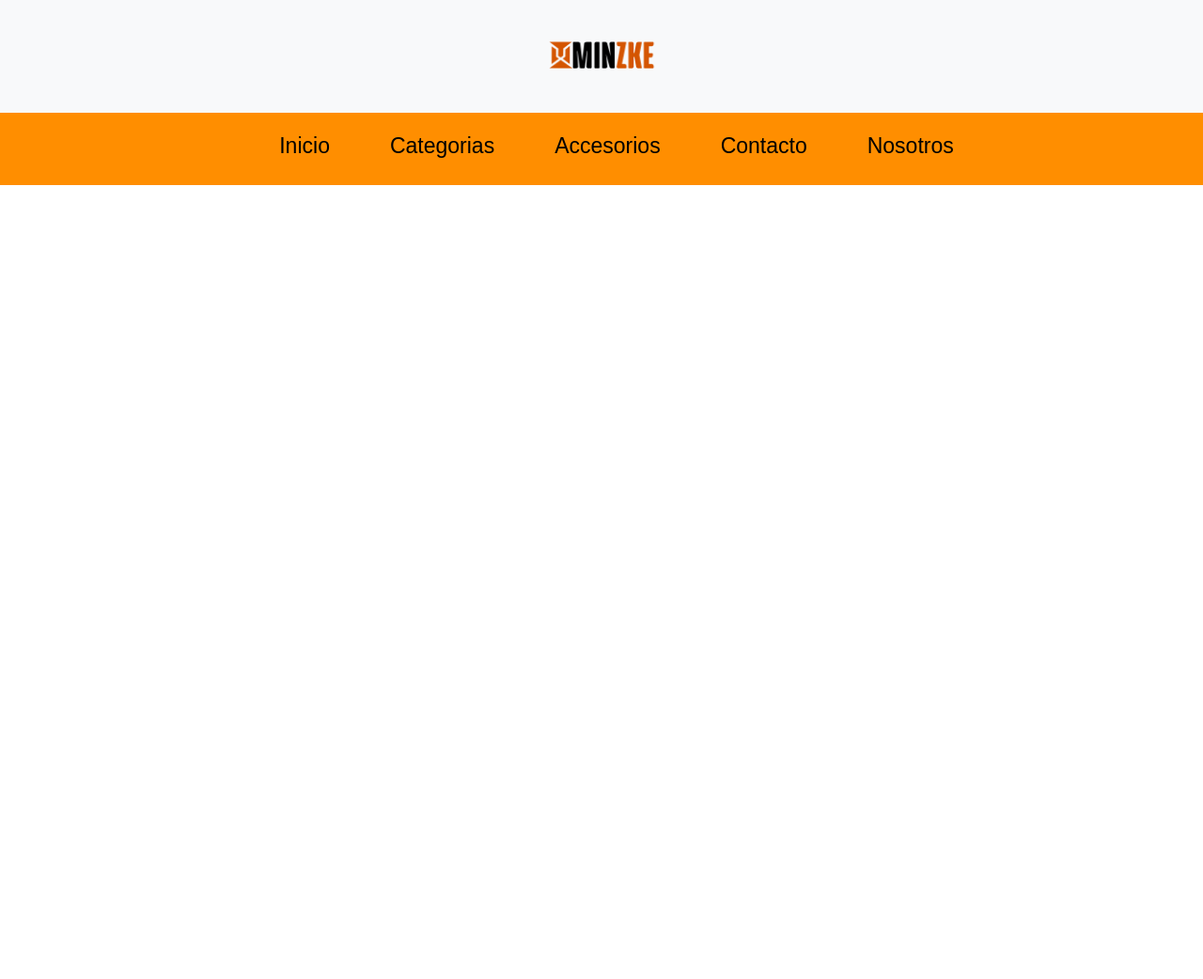
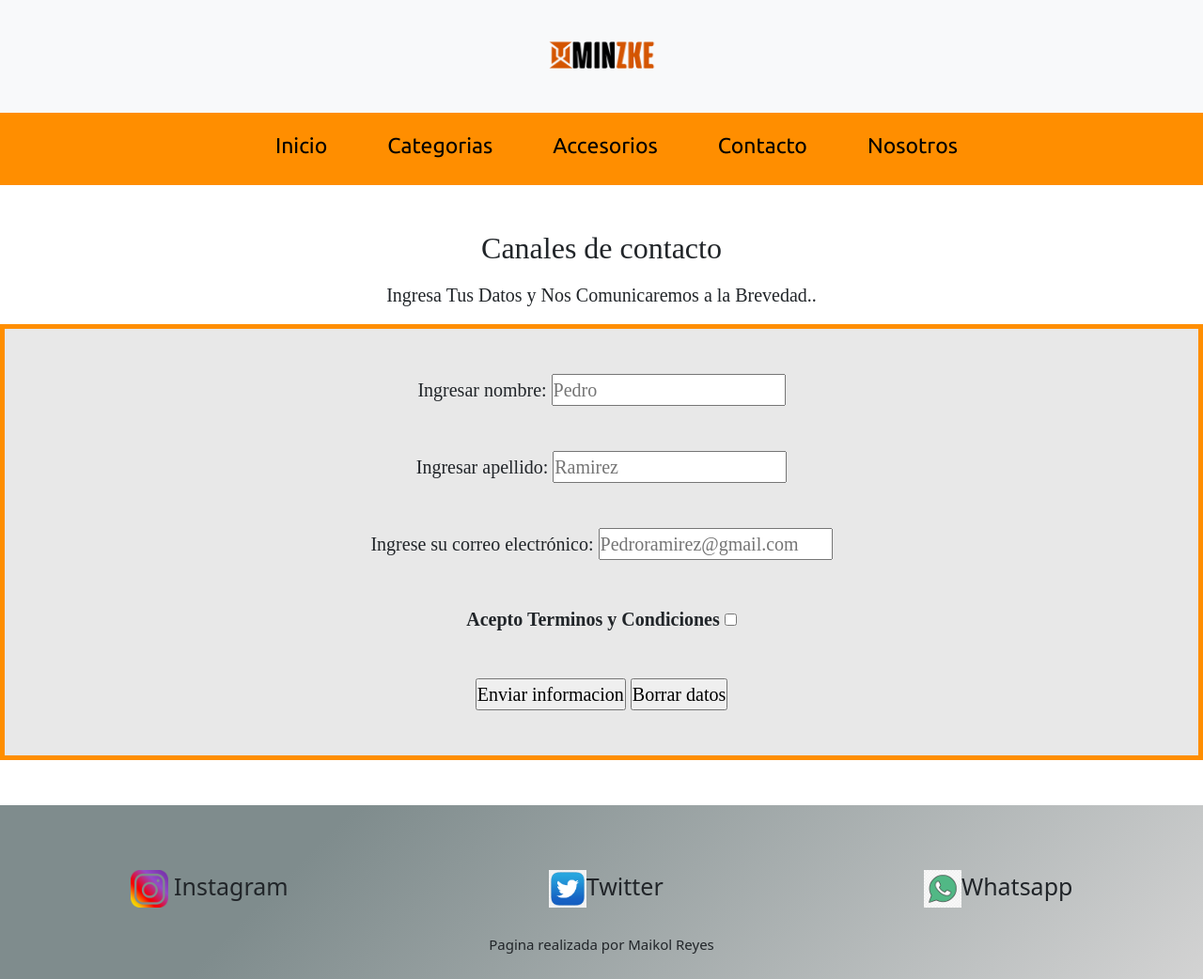
Before and after one commit to MaikolReyes/Minzke-2.0, a plain HTML site: page pages/contacto.html in a window 1280 px wide. Shown: the whole page at 94% size. Before the commit the page ends 800 px from the top, so only its background shows below. Drawn offline with nearby package versions, Linux system fonts and the light colour scheme.

Commit message:
pagina de contacto realizada

```diff
--- a/css/estilos.css
+++ b/css/estilos.css
@@ -4,6 +4,7 @@
     box-sizing: border-box;
 }
 
+/* contenido del header */
 .logo {
     width: 120px;
     height: 120px;
@@ -40,6 +41,7 @@
     font-family: 'Roboto', sans-serif;
     background-color: #FF8E00;
 }
+/* fin del header */
 
 /* comienzo de productos destacados */
 .productos-destacados {
@@ -154,6 +156,27 @@
 }
 /* fin de pagina nosotros */
 
+/* pagina de contacto */
+.formulario {
+    text-align: center;
+    font-size: 20px;
+    font-family: 'roboto, sans-serif';
+    background: rgb(232, 232, 232);
+    border: solid 5px #FF8E00;
+}
+
+.texto-formulario{
+    text-align: center;
+    font-family: 'ubuntu, sans-serif';
+}
+
+.parrafo-formulario{
+    text-align: center;
+    font-family: 'roboto, sans-serif';
+    font-size: 20px;
+}
+/* fin de pagina de contacto */
+
 /* solo footer con las redes */
 .footer-container {
     background-color: #d3d3d3;
--- a/pages/contacto.html
+++ b/pages/contacto.html
@@ -6,10 +6,16 @@
     <meta http-equiv="X-UA-Compatible" content="IE=edge">
     <meta name="viewport" content="width=device-width, initial-scale=1.0">
     <link rel="shortcut icon" href="../img/minzke_logo.png" type="image/x-icon">
+    <link rel="preconnect" href="https://fonts.googleapis.com">
+    <link rel="preconnect" href="https://fonts.gstatic.com" crossorigin>
+    <link
+        href="https://fonts.googleapis.com/css2?family=Roboto:wght@300;400&family=Rubik&family=Ubuntu:wght@300;400&display=swap"
+        rel="stylesheet">
     <link rel="stylesheet" href="../css/bootstrap.min.css">
     <link rel="stylesheet" href="../css/estilos.css">
     <title>Minzke.Ar</title>
 </head>
+
 <body>
     <header class="contenedor-header">
         <a class="d-flex justify-content-center bg-light" href="../index.html">
@@ -25,5 +31,56 @@
             </ul>
         </nav>
     </header>
+    <main>
+        <section>
+            <h2 class="texto-formulario mt-5">Canales de contacto</h2>
+            <p class="parrafo-formulario mt-3">Ingresa Tus Datos y Nos Comunicaremos a la Brevedad.. </p>
+
+                <form class="formulario">
+                    <div class="pt-5">
+                        <label for="Nombre">Ingresar nombre:</label>
+                        <input type="text" id="Nombre" placeholder="Pedro" name="Nombre" required />
+                    </div>
+
+                    <div class="pt-5">
+                        <label for="Apellido">Ingresar apellido:</label>
+                        <input type="text" id="Apellido" placeholder="Ramirez" name="Apellido" required />
+                    </div>
+
+                    <div class="pt-5">
+                        <label for="Email">Ingrese su correo electrónico:</label>
+                        <input type="Email" id="Email" placeholder="Pedroramirez@gmail.com" name="Email" />
+                    </div>
+
+                    <div class="pt-5">
+                        <strong>Acepto Terminos y Condiciones</strong>
+                        <input type="checkbox" name="aceptar" value="1" required />
+                    </div>
+
+                    <div class="pt-5 pb-5">
+                        <input type="submit" value="Enviar informacion">
+                        <input type="reset" value="Borrar datos">
+                    </div>
+                </form>
+            </section>
+    </main>
+    <footer class="footer-container mt-5">
+        <div class="pie d-flex mt-5">
+            <a class="text-decoration-none text-dark" href="#">
+                <img class="redes" src="../img/instagramicon.png" alt="Instagram" />
+                Instagram</a>
+            <a class="text-decoration-none text-dark" href="#">
+                <img class="redes" src="../img/tiwtter.png" alt="twitter" />Twitter</a>
+            <a class="text-decoration-none text-dark" href="#">
+                <img class="redes" src="../img/whatsapp.png" alt="whatsapp" />Whatsapp
+            </a>
+        </div>
+        <h3 class="creditos">Pagina realizada por Maikol Reyes</h3>
+    </footer>
+    <!-- JavaScript Bundle with Popper -->
+    <script src="https://cdn.jsdelivr.net/npm/bootstrap@5.2.0-beta1/dist/js/bootstrap.bundle.min.js"
+        integrity="sha384-pprn3073KE6tl6bjs2QrFaJGz5/SUsLqktiwsUTF55Jfv3qYSDhgCecCxMW52nD2"
+        crossorigin="anonymous"></script>
 </body>
+
 </html>
```
Also changed, not shown: pages/categorias.html (+27 -0 lines).
